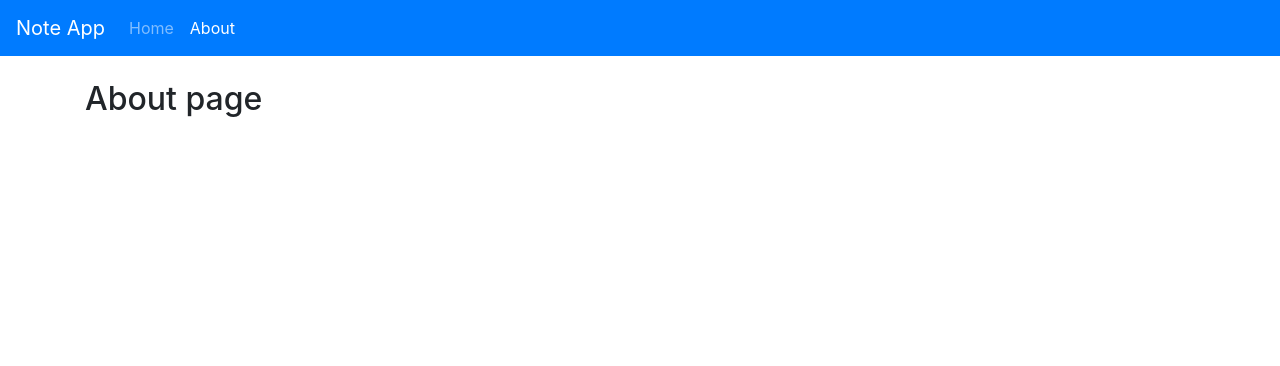
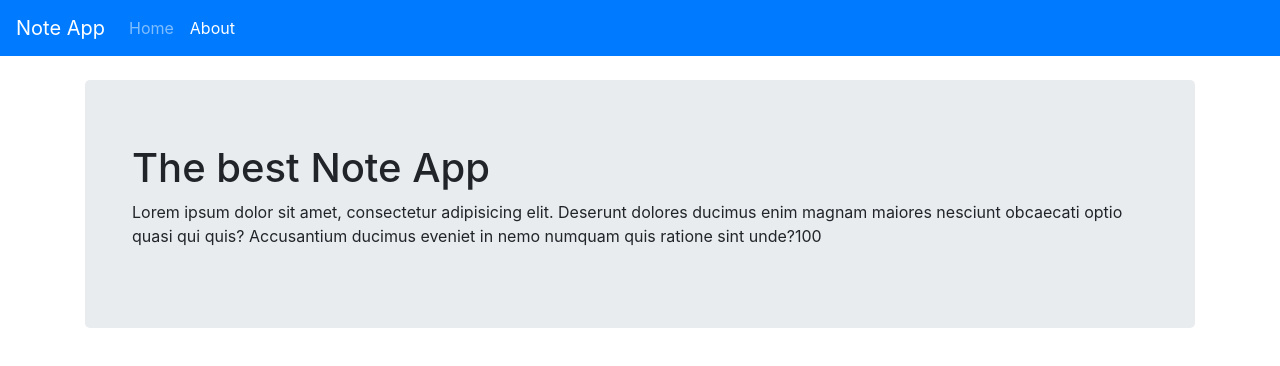
Before and after one commit to HorbynkoIvan/note-app, a React (Create React App) app: page /about in a window 1280 px wide. Shown: the top 366 px of the page. Built offline with nearby package versions, Linux system fonts and the light colour scheme.

Commit message:
added jumbotron for about

```diff
--- a/src/pages/About.js
+++ b/src/pages/About.js
@@ -1,9 +1,15 @@
 import React from "react"
+import {Jumbotron, Container} from 'react-bootstrap';
 
-export const About = () => {
-    return (
-        <>
-            <h2>About page</h2>
-        </>
-    )
-}
+export const About = () => (
+    <Jumbotron>
+        <Container>
+            <h1>The best Note App</h1>
+            <p>
+                Lorem ipsum dolor sit amet, consectetur adipisicing elit. Deserunt dolores ducimus enim magnam maiores
+                nesciunt obcaecati optio quasi qui quis? Accusantium ducimus eveniet in nemo numquam quis ratione sint
+                unde?100
+            </p>
+        </Container>
+    </Jumbotron>
+)
```
